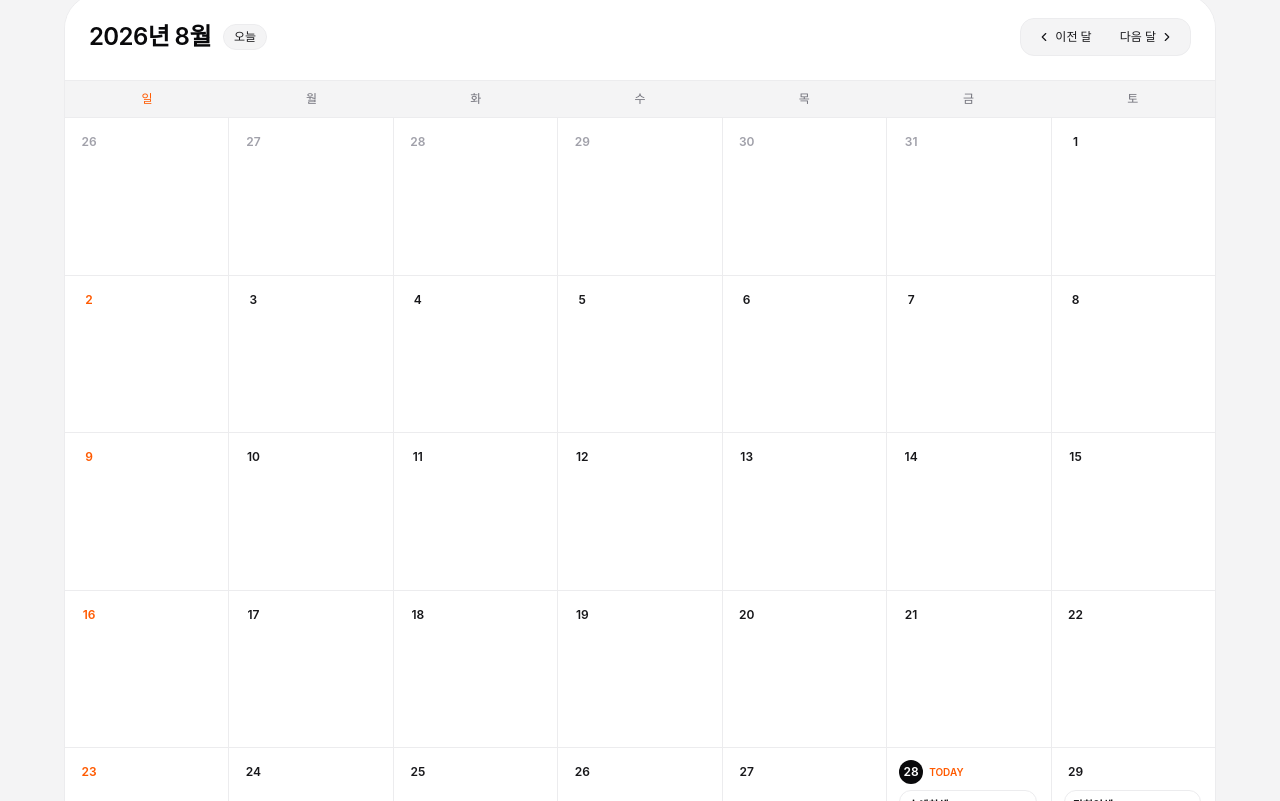
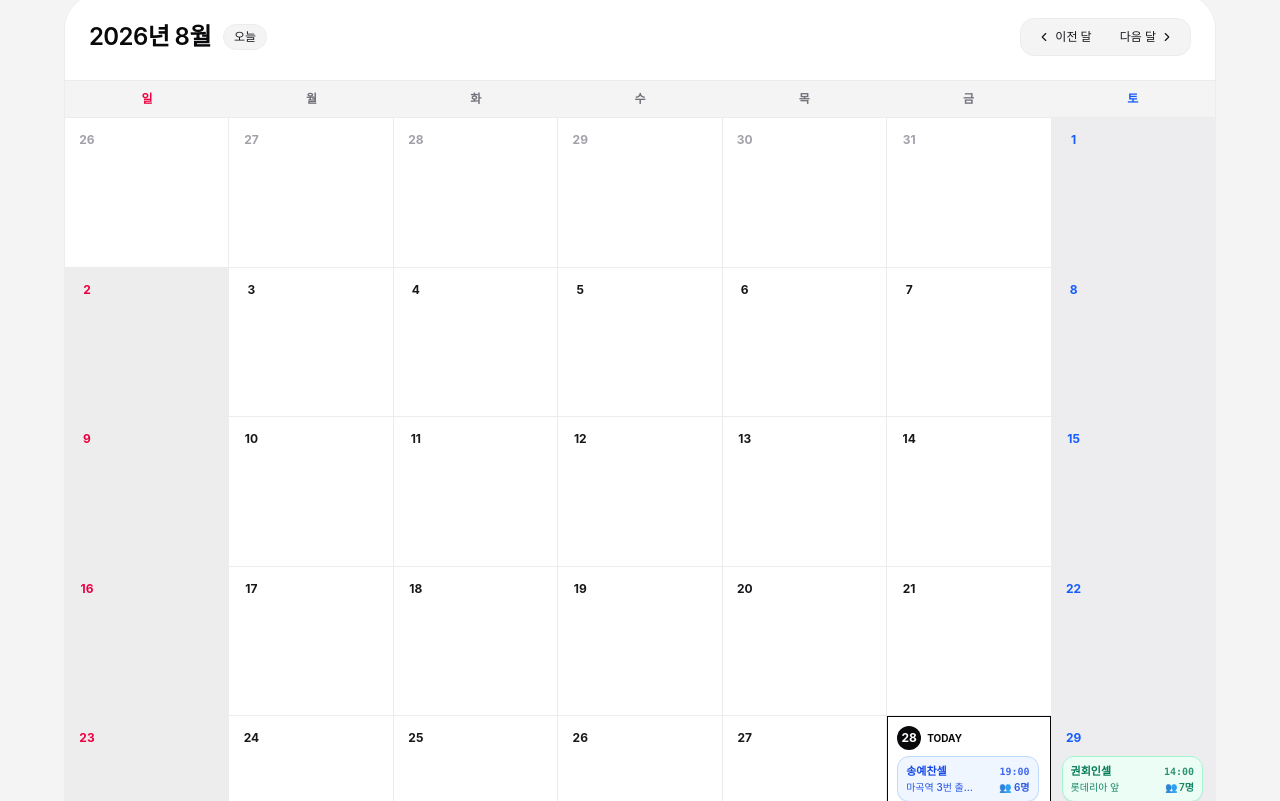
Before and after one commit to syc5032-code/newsound-evangelism, a React (Vite) app: page / in a window 1280 px wide. Shown: the part 719-1520 px from the top of the page. Built offline with nearby package versions, Linux system fonts and the light colour scheme; a web font is replaced by a local one.

Commit message:
feat: restore Saturday blue color in calendar and apply vibrant cell color badge themes on calendar event cards

```diff
--- a/src/components/MonthCalendar.tsx
+++ b/src/components/MonthCalendar.tsx
@@ -2,6 +2,7 @@ import React from 'react';
 import { ChevronLeft, ChevronRight, Plus } from 'lucide-react';
 import type { EvangelismSchedule, CalendarDay } from '../types';
 import { KOREAN_DAYS } from '../utils/dateUtils';
+import { CELL_COLORS } from '../data/presetData';
 import { format } from 'date-fns';
 
 interface MonthCalendarProps {
@@ -64,14 +65,21 @@ export const MonthCalendar: React.FC<MonthCalendarProps> = ({
         </div>
       </div>
 
-      {/* Weekday Header (일 ~ 토) */}
-      <div className="grid grid-cols-7 border-b border-[#ececee] bg-[#f4f4f5] text-center py-2.5 text-xs font-medium">
+      {/* Weekday Header (일 ~ 토, 토요일 파란색 / 일요일 빨간색) */}
+      <div className="grid grid-cols-7 border-b border-[#ececee] bg-[#f4f4f5] text-center py-2.5 text-xs font-semibold">
         {KOREAN_DAYS.map((day, idx) => {
           const isSun = idx === 0;
+          const isSat = idx === 6;
           return (
             <div
               key={day}
-              className={`${isSun ? 'text-[#ff5a00]' : 'text-[#71717a]'}`}
+              className={`${
+                isSun
+                  ? 'text-rose-600 font-bold'
+                  : isSat
+                  ? 'text-blue-600 font-bold'
+                  : 'text-[#71717a]'
+              }`}
             >
               {day}
             </div>
@@ -83,34 +91,41 @@ export const MonthCalendar: React.FC<MonthCalendarProps> = ({
       <div className="grid grid-cols-7 auto-rows-fr bg-[#ececee] gap-px">
         {calendarDays.map((day) => {
           const isSun = day.isSunday;
+          const isSat = day.isSaturday;
 
           return (
             <div
               key={day.dateString}
-              className={`min-h-[125px] sm:min-h-[145px] p-2.5 sm:p-3 bg-[#ffffff] transition-colors relative flex flex-col justify-between group ${
+              className={`min-h-[125px] sm:min-h-[145px] p-2 sm:p-2.5 bg-[#ffffff] transition-colors relative flex flex-col justify-between group ${
                 !day.isCurrentMonth
                   ? 'bg-[#fafafa] text-[#a1a1aa]'
+                  : isSun
+                  ? 'bg-rose-50/10'
+                  : isSat
+                  ? 'bg-blue-50/10'
                   : 'text-[#18181b]'
-              } ${day.isToday ? 'bg-[#f4f4f5]/60' : 'hover:bg-[#fafafa]'}`}
+              } ${day.isToday ? 'bg-[#f4f4f5] ring-1 ring-inset ring-[#09090b]' : 'hover:bg-[#fafafa]'}`}
             >
               {/* Day Top Bar */}
               <div className="flex items-center justify-between mb-1.5">
                 <div className="flex items-center gap-1.5">
                   <span
-                    className={`inline-flex items-center justify-center text-xs font-semibold w-6 h-6 rounded-[10000px] transition-all ${
+                    className={`inline-flex items-center justify-center text-xs font-bold w-6 h-6 rounded-[10000px] transition-all ${
                       day.isToday
                         ? 'bg-[#09090b] text-[#ffffff]'
                         : !day.isCurrentMonth
                         ? 'text-[#a1a1aa]'
                         : isSun
-                        ? 'text-[#ff5a00]'
+                        ? 'text-rose-600'
+                        : isSat
+                        ? 'text-blue-600'
                         : 'text-[#18181b]'
                     }`}
                   >
                     {day.dayNumber}
                   </span>
                   {day.isToday && (
-                    <span className="hidden sm:inline-block text-[10px] font-semibold text-[#ff5a00]">
+                    <span className="hidden sm:inline-block text-[10px] font-bold text-[#09090b]">
                       TODAY
                     </span>
                   )}
@@ -124,7 +139,7 @@ export const MonthCalendar: React.FC<MonthCalendarProps> = ({
                       e.stopPropagation();
                       onOpenApplyModalForDate(day.dateString);
                     }}
-                    className="opacity-0 group-hover:opacity-100 p-1 text-[#71717a] hover:text-[#09090b] hover:bg-[#f4f4f5] rounded-[10px] transition-all cursor-pointer"
+                    className="opacity-0 group-hover:opacity-100 p-1 text-[#71717a] hover:text-[#09090b] hover:bg-[#ececee] rounded-[10px] transition-all cursor-pointer"
                     title={`${day.dateString} 신청하기`}
                   >
                     <Plus className="w-3.5 h-3.5" />
@@ -132,25 +147,27 @@ export const MonthCalendar: React.FC<MonthCalendarProps> = ({
                 )}
               </div>
 
-              {/* Day Events Container */}
+              {/* Day Events Container with Colored Cell Badges */}
               <div className="flex-1 flex flex-col gap-1.5 overflow-y-auto max-h-[90px] sm:max-h-[105px] pr-0.5">
                 {day.events.map((schedule) => {
+                  const colorTheme = CELL_COLORS[schedule.themeColor] || CELL_COLORS.blue;
+
                   return (
                     <div
                       key={schedule.id}
                       onClick={() => onSelectSchedule(schedule)}
-                      className="text-left p-1.5 sm:p-2 rounded-[12px] border border-[#ececee] bg-[#ffffff] hover:bg-[#f4f4f5] text-[11px] leading-tight cursor-pointer transition-colors"
+                      className={`text-left p-1.5 sm:p-2 rounded-[12px] border text-[11px] leading-tight cursor-pointer transition-all hover:scale-[1.02] shadow-2xs ${colorTheme.bg} ${colorTheme.border} ${colorTheme.text}`}
                       title={`${schedule.cellName} | ${schedule.startTime}~${schedule.endTime} | ${schedule.location} (${schedule.participantCount}명)`}
                     >
-                      <div className="flex items-center justify-between gap-1 font-semibold text-[#09090b]">
+                      <div className="flex items-center justify-between gap-1 font-bold">
                         <span className="truncate">{schedule.cellName}</span>
-                        <span className="text-[10px] text-[#71717a] font-normal shrink-0">
+                        <span className="text-[10px] font-mono opacity-80 shrink-0">
                           {schedule.startTime}
                         </span>
                       </div>
-                      <div className="hidden sm:flex items-center justify-between text-[10px] text-[#52525b] mt-1">
-                        <span className="truncate max-w-[75px]">{schedule.location}</span>
-                        <span className="shrink-0 text-[#71717a]">👥 {schedule.participantCount}명</span>
+                      <div className="hidden sm:flex items-center justify-between text-[10px] opacity-90 mt-0.5">
+                        <span className="truncate max-w-[75px] font-medium">{schedule.location}</span>
+                        <span className="shrink-0 font-semibold">👥 {schedule.participantCount}명</span>
                       </div>
                     </div>
                   );
--- a/src/components/WeekCalendar.tsx
+++ b/src/components/WeekCalendar.tsx
@@ -1,6 +1,7 @@
 import React from 'react';
 import { ChevronLeft, ChevronRight, Plus, Users, MapPin } from 'lucide-react';
 import type { EvangelismSchedule } from '../types';
+import { CELL_COLORS } from '../data/presetData';
 import { getDayOfWeekKorean } from '../utils/dateUtils';
 import {
   startOfWeek,
@@ -81,6 +82,7 @@ export const WeekCalendar: React.FC<WeekCalendarProps> = ({
           const dateStr = format(day, 'yyyy-MM-dd');
           const dayToday = isToday(day);
           const isSun = idx === 0;
+          const isSat = idx === 6;
 
           const dayEvents = schedules
             .filter((s) => s.date === dateStr)
@@ -90,7 +92,13 @@ export const WeekCalendar: React.FC<WeekCalendarProps> = ({
             <div
               key={dateStr}
               className={`p-3 sm:p-4 flex flex-col justify-between ${
-                dayToday ? 'bg-[#f4f4f5]/60' : 'bg-[#ffffff]'
+                dayToday
+                  ? 'bg-[#f4f4f5] ring-1 ring-inset ring-[#09090b]'
+                  : isSun
+                  ? 'bg-rose-50/10'
+                  : isSat
+                  ? 'bg-blue-50/10'
+                  : 'bg-[#ffffff]'
               }`}
             >
               {/* Day Header */}
@@ -98,16 +106,24 @@ export const WeekCalendar: React.FC<WeekCalendarProps> = ({
                 <div className="flex items-center justify-between pb-3 border-b border-[#ececee]">
                   <div className="flex items-center gap-1.5">
                     <span
-                      className={`text-xs font-medium ${
-                        isSun ? 'text-[#ff5a00]' : 'text-[#71717a]'
+                      className={`text-xs font-bold ${
+                        isSun
+                          ? 'text-rose-600'
+                          : isSat
+                          ? 'text-blue-600'
+                          : 'text-[#71717a]'
                       }`}
                     >
                       {getDayOfWeekKorean(day)}
                     </span>
                     <span
-                      className={`inline-flex items-center justify-center text-xs font-semibold w-6 h-6 rounded-[10000px] ${
+                      className={`inline-flex items-center justify-center text-xs font-bold w-6 h-6 rounded-[10000px] ${
                         dayToday
                           ? 'bg-[#09090b] text-[#ffffff]'
+                          : isSun
+                          ? 'text-rose-600'
+                          : isSat
+                          ? 'text-blue-600'
                           : 'text-[#18181b]'
                       }`}
                     >
@@ -118,7 +134,7 @@ export const WeekCalendar: React.FC<WeekCalendarProps> = ({
                   <button
                     type="button"
                     onClick={() => onOpenApplyModalForDate(dateStr)}
-                    className="p-1 text-[#71717a] hover:text-[#09090b] hover:bg-[#f4f4f5] rounded-[10px] transition-colors cursor-pointer"
+                    className="p-1 text-[#71717a] hover:text-[#09090b] hover:bg-[#ececee] rounded-[10px] transition-colors cursor-pointer"
                     title={`${dateStr} 신청하기`}
                   >
                     <Plus className="w-3.5 h-3.5" />
@@ -133,27 +149,28 @@ export const WeekCalendar: React.FC<WeekCalendarProps> = ({
                     </div>
                   ) : (
                     dayEvents.map((schedule) => {
+                      const colorTheme = CELL_COLORS[schedule.themeColor] || CELL_COLORS.blue;
                       return (
                         <div
                           key={schedule.id}
                           onClick={() => onSelectSchedule(schedule)}
-                          className="p-2.5 rounded-[16px] border border-[#ececee] bg-[#ffffff] hover:bg-[#f4f4f5] text-left cursor-pointer transition-colors"
+                          className={`p-2.5 rounded-[16px] border text-left cursor-pointer transition-all hover:scale-[1.02] shadow-2xs ${colorTheme.bg} ${colorTheme.border} ${colorTheme.text}`}
                         >
                           <div className="flex items-center justify-between gap-1">
-                            <span className="font-semibold text-xs text-[#09090b] truncate">
+                            <span className="font-bold text-xs truncate">
                               {schedule.cellName}
                             </span>
-                            <span className="text-[10px] text-[#71717a] shrink-0">
+                            <span className="text-[10px] font-mono opacity-80 shrink-0">
                               {schedule.startTime}
                             </span>
                           </div>
 
-                          <div className="mt-1.5 space-y-0.5 text-[11px] text-[#52525b]">
+                          <div className="mt-1.5 space-y-0.5 text-[11px] opacity-90">
                             <div className="flex items-center gap-1 truncate">
-                              <MapPin className="w-3 h-3 shrink-0 text-[#71717a]" />
-                              <span className="truncate">{schedule.location}</span>
+                              <MapPin className="w-3 h-3 shrink-0" />
+                              <span className="truncate font-medium">{schedule.location}</span>
                             </div>
-                            <div className="flex items-center justify-between text-[10px] text-[#71717a]">
+                            <div className="flex items-center justify-between text-[10px] opacity-80">
                               <span className="flex items-center gap-1">
                                 <Users className="w-3 h-3" /> {schedule.participantCount}명
                               </span>
@@ -171,7 +188,7 @@ export const WeekCalendar: React.FC<WeekCalendarProps> = ({
               <button
                 type="button"
                 onClick={() => onOpenApplyModalForDate(dateStr)}
-                className="mt-3 py-1.5 px-2 w-full text-xs font-medium text-[#71717a] hover:text-[#09090b] hover:bg-[#f4f4f5] rounded-[12px] border border-[#ececee] transition-colors flex items-center justify-center gap-1 cursor-pointer"
+                className="mt-3 py-1.5 px-2 w-full text-xs font-medium text-[#71717a] hover:text-[#09090b] hover:bg-[#ececee] rounded-[12px] border border-[#ececee] transition-colors flex items-center justify-center gap-1 cursor-pointer"
               >
                 <Plus className="w-3.5 h-3.5" />
                 <span>신청</span>
```
Also changed, not shown: 1 other file (tests, documents, lock files or other folders).
